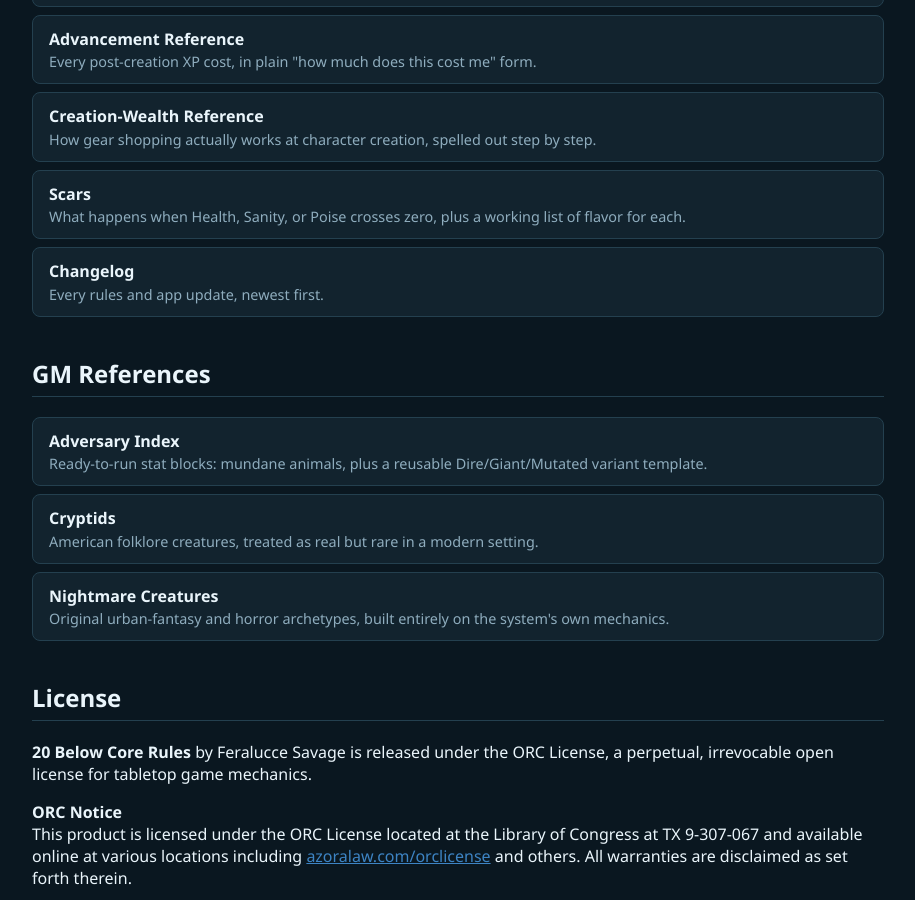
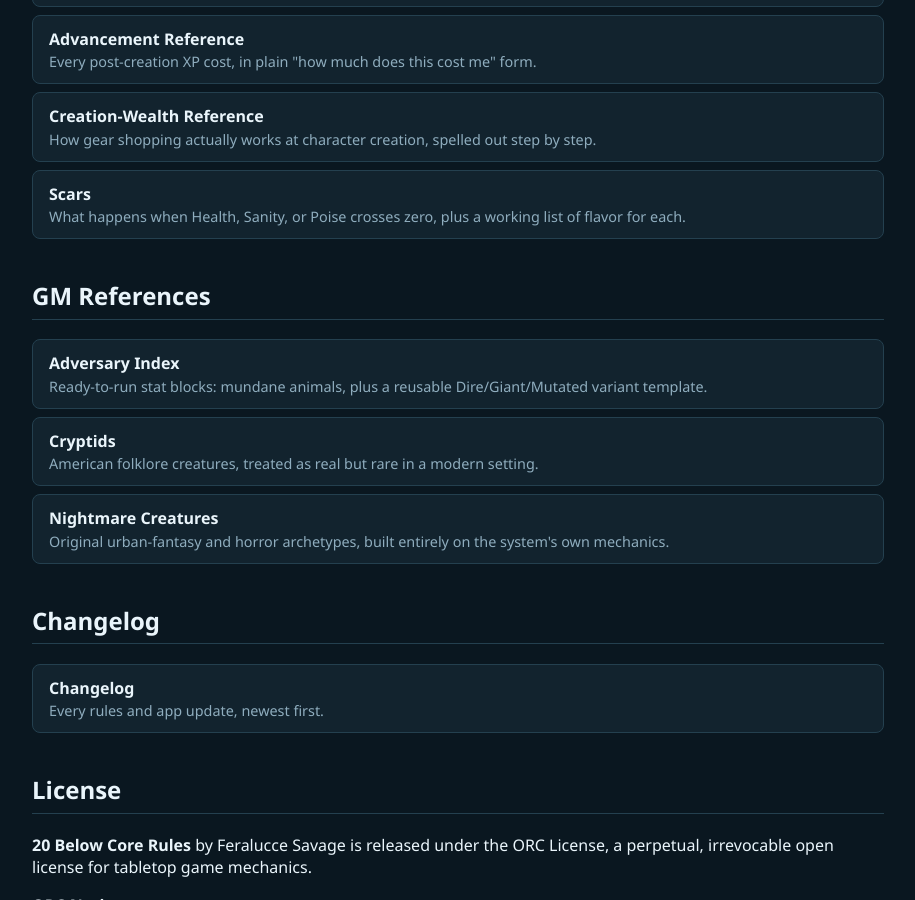
Before and after one commit to feralucce/20_Below, a Jekyll site: the page index.html, which Jekyll copies as it is, in a window 1280 px wide and 900 px high, scrolled down 2042 px. Shown: the whole window, without its empty margins (182-1097 px from the left). Built offline with Jekyll 4.4.1, drawn with Linux system fonts in a browser that asks for light colours.

Commit message:
Give the Changelog link its own heading instead of living under Player References
Direct follow-up: "The changelog needs to be its own heading, below
all the other stuff, but before the ORC." Moved out of the Player
References doc-list into a new standalone Changelog section right
after GM References, before License. Mirrored in README.md's doc
table with a matching new section.

```diff
--- a/index.html
+++ b/index.html
@@ -225,10 +225,6 @@
       <div class="name">Scars</div>
       <div class="desc">What happens when Health, Sanity, or Poise crosses zero, plus a working list of flavor for each.</div>
     </a>
-    <a class="doc-card" href="docs/changelog.html">
-      <div class="name">Changelog</div>
-      <div class="desc">Every rules and app update, newest first.</div>
-    </a>
   </div>
 
   <h2>GM References</h2>
@@ -244,6 +240,14 @@
     <a class="doc-card" href="rules/nightmare-creatures.html">
       <div class="name">Nightmare Creatures</div>
       <div class="desc">Original urban-fantasy and horror archetypes, built entirely on the system's own mechanics.</div>
+    </a>
+  </div>
+
+  <h2>Changelog</h2>
+  <div class="doc-list">
+    <a class="doc-card" href="docs/changelog.html">
+      <div class="name">Changelog</div>
+      <div class="desc">Every rules and app update, newest first.</div>
     </a>
   </div>
 
```
Also changed, not shown: README.md.
